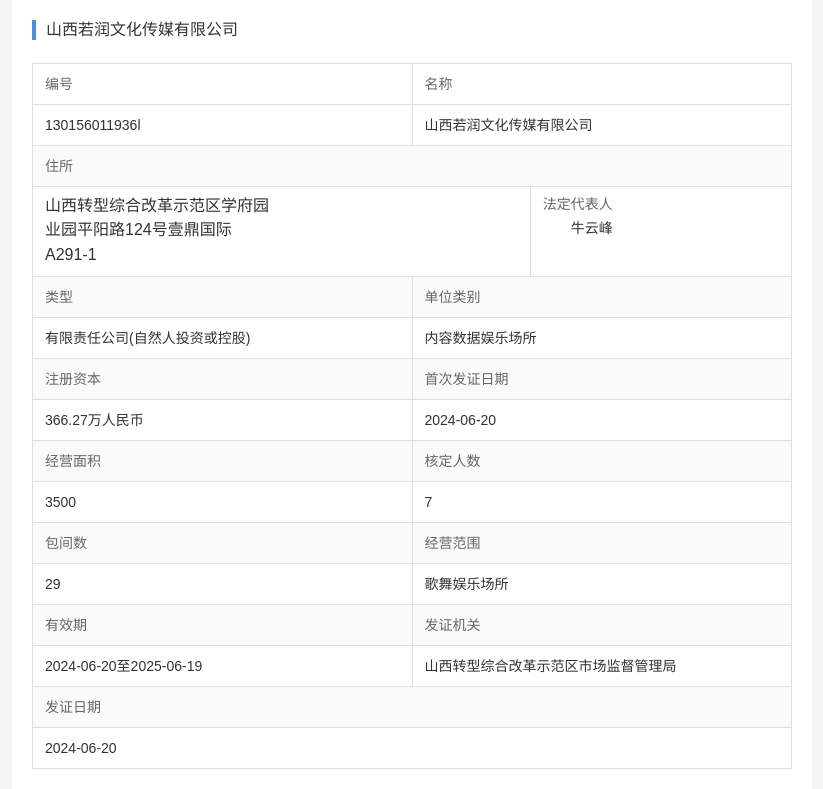
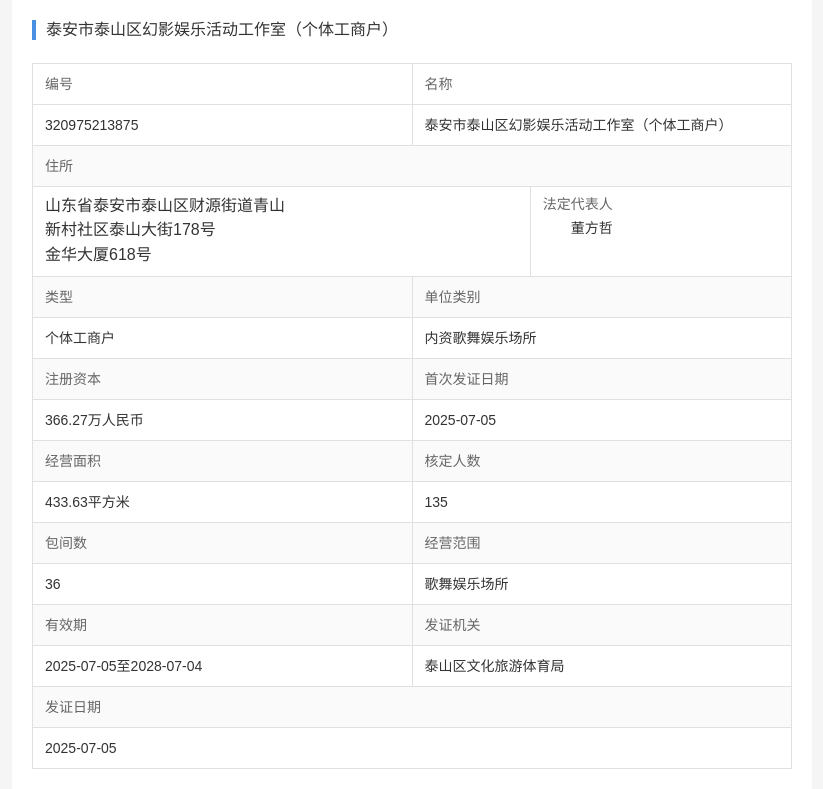
Before and after one commit to luohengjian/huanying, a plain HTML site: page index.html in a window 1280 px wide. Shown: the part 102-891 px from the top of the page, without its empty margins (228-1051 px from the left). Drawn offline with Linux system fonts and the light colour scheme.

Commit message:
Update index.html

```diff
--- a/index.html
+++ b/index.html
@@ -3,7 +3,7 @@
 <head>
     <meta charset="UTF-8">
     <meta name="viewport" content="width=device-width, initial-scale=1.0">
-    <title>中华人民共和国文化和旅游部 - 企业信息</title>
+    <title>中华人民共和国文化和旅游部 </title>
     <link rel="stylesheet" href="styles.css">
 </head>
 <body>
@@ -15,7 +15,7 @@
         <div class="company-section">
             <div class="company-header">
                 <div class="blue-bar"></div>
-                <h2>山西若润文化传媒有限公司</h2>
+                <h2>泰安市泰山区幻影娱乐活动工作室（个体工商户）</h2>
             </div>
 
             <div class="info-grid">
@@ -31,10 +31,10 @@
 
                 <div class="info-row">
                     <div class="info-item left-col">
-                        <span class="value">130156011936l</span>
+                        <span class="value">320975213875</span>
                     </div>
                     <div class="info-item right-col">
-                        <span class="value">山西若润文化传媒有限公司</span>
+                        <span class="value">泰安市泰山区幻影娱乐活动工作室（个体工商户）</span>
                     </div>
                 </div>
 
@@ -48,15 +48,15 @@
                 <div class="info-row">
                     <div class="info-item address-col">
                         <div class="address-content">
-                            <div>山西转型综合改革示范区学府园</div>
-                            <div>业园平阳路124号壹鼎国际</div>
-                            <div>A291-1</div>
+                            <div>山东省泰安市泰山区财源街道青山</div>
+                            <div>新村社区泰山大街178号</div>
+                            <div>金华大厦618号</div>
                         </div>
                     </div>
                     <div class="info-item legal-rep-col">
                         <div class="legal-rep-content">
                             <div class="label">法定代表人</div>
-                            <div class="value">牛云峰</div>
+                            <div class="value">董方哲</div>
                         </div>
                     </div>
                 </div>
@@ -73,10 +73,10 @@
 
                 <div class="info-row">
                     <div class="info-item left-col">
-                        <span class="value">有限责任公司(自然人投资或控股)</span>
+                        <span class="value">个体工商户</span>
                     </div>
                     <div class="info-item right-col">
-                        <span class="value">内容数据娱乐场所</span>
+                        <span class="value">内资歌舞娱乐场所</span>
                     </div>
                 </div>
 
@@ -95,7 +95,7 @@
                         <span class="value">366.27万人民币</span>
                     </div>
                     <div class="info-item right-col">
-                        <span class="value">2024-06-20</span>
+                        <span class="value">2025-07-05</span>
                     </div>
                 </div>
 
@@ -111,10 +111,10 @@
 
                 <div class="info-row">
                     <div class="info-item left-col">
-                        <span class="value">3500</span>
+                        <span class="value">433.63平方米</span>
                     </div>
                     <div class="info-item right-col">
-                        <span class="value">7</span>
+                        <span class="value">135</span>
                     </div>
                 </div>
 
@@ -130,7 +130,7 @@
 
                 <div class="info-row">
                     <div class="info-item left-col">
-                        <span class="value">29</span>
+                        <span class="value">36</span>
                     </div>
                     <div class="info-item right-col">
                         <span class="value">歌舞娱乐场所</span>
@@ -149,10 +149,10 @@
 
                 <div class="info-row">
                     <div class="info-item left-col">
-                        <span class="value">2024-06-20至2025-06-19</span>
+                        <span class="value">2025-07-05至2028-07-04</span>
                     </div>
                     <div class="info-item right-col">
-                        <span class="value">山西转型综合改革示范区市场监督管理局</span>
+                        <span class="value">泰山区文化旅游体育局</span>
                     </div>
                 </div>
 
@@ -165,7 +165,7 @@
 
                 <div class="info-row">
                     <div class="info-item full-width">
-                        <span class="value">2024-06-20</span>
+                        <span class="value">2025-07-05</span>
                     </div>
                 </div>
             </div>
```
